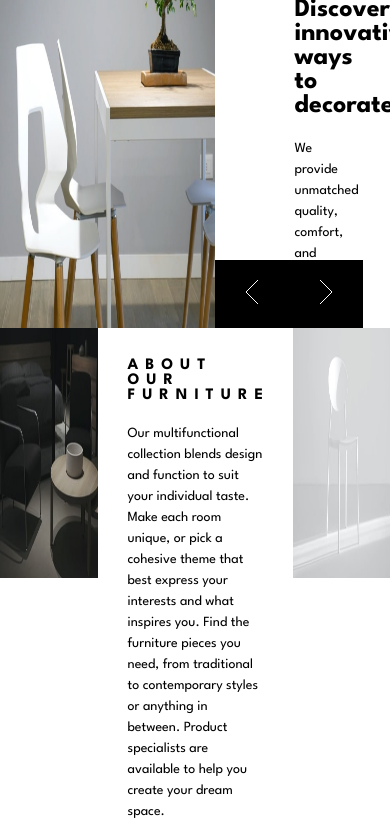
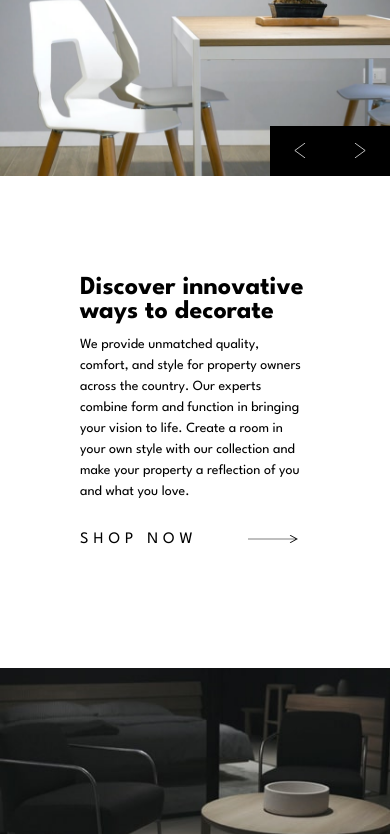
Before and after one commit to mitkokazakov/Room-Homepage, a website: page index.html in a window 390 px wide. Shown: the part 72-906 px from the top of the page. Drawn offline with nearby package versions, Linux system fonts and the light colour scheme.

Commit message:
Style the entire app for mobile

```diff
--- a/index.html
+++ b/index.html
@@ -63,10 +63,10 @@
 
                 <p class="upper-right-text">
                   We provide unmatched quality, comfort, and style for property
-                  owners across the country. Our experts combine form and function
-                  in bringing your vision to life. Create a room in your own style
-                  with our collection and make your property a reflection of you and
-                  what you love.
+                  owners across the country. Our experts combine form and
+                  function in bringing your vision to life. Create a room in
+                  your own style with our collection and make your property a
+                  reflection of you and what you love.
                 </p>
 
                 <div class="upper-right-btn">
@@ -77,15 +77,15 @@
 
               <div class="swiper-slide upper-right-content">
                 <h1 class="upper-right-title">
-                  Discover innovative ways to decorate2
+                  We are available all across the globe
                 </h1>
 
                 <p class="upper-right-text">
-                  We provide unmatched quality, comfort, and style for property
-                  owners across the country. Our experts combine form and function
-                  in bringing your vision to life. Create a room in your own style
-                  with our collection and make your property a reflection of you and
-                  what you love.
+                  With stores all over the world, it's easy for you to find
+                  furniture for your home or place of business. Locally, we’re
+                  in most major cities throughout the country. Find the branch
+                  nearest you using our store locator. Any questions? Don't
+                  hesitate to contact us today.
                 </p>
 
                 <div class="upper-right-btn">
@@ -96,15 +96,15 @@
 
               <div class="swiper-slide upper-right-content">
                 <h1 class="upper-right-title">
-                  Discover innovative ways to decorate3
+                  Manufactured with the best materials
                 </h1>
 
                 <p class="upper-right-text">
-                  We provide unmatched quality, comfort, and style for property
-                  owners across the country. Our experts combine form and function
-                  in bringing your vision to life. Create a room in your own style
-                  with our collection and make your property a reflection of you and
-                  what you love.
+                  Our modern furniture store provide a high level of quality.
+                  Our company has invested in advanced technology to ensure that
+                  every product is made as perfect and as consistent as
+                  possible. With three decades of experience in this industry,
+                  we understand what customers want for their home and office.
                 </p>
 
                 <div class="upper-right-btn">
@@ -112,9 +112,7 @@
                   <img src="./images/icon-arrow.svg" alt="arrow" />
                 </div>
               </div>
-
             </div>
-
           </div>
 
           <div class="arrows">
--- a/style.css
+++ b/style.css
@@ -1,18 +1,17 @@
+@import url("https://fonts.googleapis.com/css2?family=League+Spartan:wght@100..900&family=Nunito+Sans:ital,opsz,wght@0,6..12,200..1000;1,6..12,200..1000&display=swap");
 
-@import url('https://fonts.googleapis.com/css2?family=League+Spartan:wght@100..900&family=Nunito+Sans:ital,opsz,wght@0,6..12,200..1000;1,6..12,200..1000&display=swap');
-
-*{
+* {
   margin: 0;
   padding: 0;
   box-sizing: border-box;
 }
 
-body{
+body {
   min-height: 100vh;
   font-family: "League Spartan", serif;
 }
 
-.container{
+.container {
   min-height: 100vh;
   width: 100%;
   max-width: 1440px;
@@ -21,20 +20,19 @@ body{
   flex-direction: column;
 }
 
-.upper{
+.upper {
   width: 100%;
   height: 600px;
   display: flex;
-
 }
 
-.upper-left{
+.upper-left {
   width: 60%;
   position: relative;
   overflow: hidden;
 }
 
-.navigation{
+.navigation {
   position: absolute;
   top: 30px;
   left: 50px;
@@ -43,30 +41,30 @@ body{
   align-items: center;
   gap: 60px;
   color: white;
+  z-index: 10;
   /* font-weight: bold; */
 }
 
-.navigation-title{
+.navigation-title {
   font-size: 28px;
 }
 
-.navigation div{
+.navigation div {
   display: flex;
   justify-content: center;
   align-items: center;
   gap: 18px;
 }
 
-.nav-btns{
+.nav-btns {
   cursor: pointer;
   position: relative;
   font-size: 20px;
   /* transition: all 1000ms linear; */
 }
 
-
-.nav-btns::after{
-    content: '';
+.nav-btns::after {
+  content: "";
   position: absolute;
   left: 0;
   bottom: -3px;
@@ -76,12 +74,12 @@ body{
   transition: all 200ms linear;
 }
 
-.nav-btns:hover::after{
+.nav-btns:hover::after {
   width: 100%;
   height: 2px;
 }
 
-.swiper{
+.swiper {
   width: 100%;
   height: 100%;
   display: flex;
@@ -90,12 +88,12 @@ body{
   overflow: hidden;
 }
 
-.swiper-slide{
+.swiper-slide {
   min-width: 100%;
   height: 100%;
 }
 
-.upper-right{
+.upper-right {
   position: relative;
   width: 40%;
   display: flex;
@@ -107,22 +105,21 @@ body{
     padding-bottom: 80px; */
 }
 
-.upper-right-content{
+.upper-right-content {
   padding: 100px 80px 0px 80px;
-
 }
 
-.upper-right-title{
+.upper-right-title {
   font-size: 40px;
   margin-bottom: 20px;
 }
 
-.upper-right-text{
+.upper-right-text {
   line-height: 21px;
   margin-bottom: 30px;
 }
 
-.upper-right-btn{
+.upper-right-btn {
   width: 100%;
   display: flex;
   justify-content: start;
@@ -130,16 +127,16 @@ body{
   gap: 50px;
 }
 
-.upper-right-btn p{
+.upper-right-btn p {
   letter-spacing: 10px;
 }
 
-.upper-right-btn img{
+.upper-right-btn img {
   width: 70px;
   height: 15px;
 }
 
-.arrows{
+.arrows {
   position: absolute;
   bottom: 0;
   left: 0;
@@ -151,141 +148,215 @@ body{
   z-index: 10;
 }
 
-.left-arrow-container, .right-arrow-container{
+.left-arrow-container,
+.right-arrow-container {
   width: 50%;
   padding: 30px 30px;
   cursor: pointer;
 }
 
-.left-arrow-container:hover, .right-arrow-container:hover{
+.left-arrow-container:hover,
+.right-arrow-container:hover {
   background-color: gray;
 }
 
-.left-arrow, .right-arrow{
-
+.left-arrow,
+.right-arrow {
   width: 100%;
 }
 
-.bottom{
+.bottom {
   display: flex;
   width: 100%;
   height: calc(100vh - 600px);
 }
 
-.bottom-left, .bottom-right{
+.bottom-left,
+.bottom-right {
   width: 30%;
 }
 
-.bottom-left img, .bottom-right img{
+.bottom-left img,
+.bottom-right img {
   width: 100%;
   height: 100%;
 }
 
-.bottom-midd{
+.bottom-midd {
   width: 40%;
   padding-inline: 50px;
   padding-block: 100px;
 }
 
-.bottom-midd h1{
+.bottom-midd h1 {
   font-size: 22px;
   font-weight: bold;
   margin-bottom: 20px;
   letter-spacing: 7px;
 }
 
-.bottom-midd p{
+.bottom-midd p {
   line-height: 22px;
 }
 
-
-    @media screen and (max-width: 1280px){
-
-        .upper{
+@media screen and (max-width: 1280px) {
+  .upper {
     height: 400px;
   }
 
-        .upper-left{
+  .upper-left {
     width: 55%;
   }
 
-        .upper-right{
+  .upper-right {
     width: 45%;
     /* padding: 60px 80px; */
   }
 
-        .upper-right-content{
+  .upper-right-content {
     padding: 70px 80px 0px 80px;
-
   }
 
-        .upper-right-title{
+  .upper-right-title {
     font-size: 34px;
   }
 
-        .left-arrow-container, .right-arrow-container{
+  .left-arrow-container,
+  .right-arrow-container {
     width: 50%;
     padding: 20px 30px;
     cursor: pointer;
   }
 
-        .bottom{
+  .bottom {
     height: 300px;
   }
 
-        .bottom-midd{
+  .bottom-midd {
     padding: 50px 50px;
   }
 
-        .bottom-midd h1{
+  .bottom-midd h1 {
     font-size: 24px;
     margin-bottom: 20px;
-
   }
 }
 
-    @media screen and (max-width: 1024px){
-
-
-        .upper-right-title{
+@media screen and (max-width: 1024px) {
+  .upper-right-title {
     font-size: 26px;
+    margin-bottom: 10px;
   }
 
-        .upper-right-text{
+  .upper-right-text {
     font-size: 14px;
+    margin-bottom: 15px;
   }
 
-        .upper-right-btn p{
+  .upper-right-btn p {
     letter-spacing: 5px;
   }
 
-        .upper-right-btn img{
+  .upper-right-btn img {
     width: 50px;
     height: 8px;
   }
 
-        .left-arrow-container, .right-arrow-container{
+  .left-arrow-container,
+  .right-arrow-container {
     width: 50%;
     padding: 20px 30px;
     cursor: pointer;
   }
 
-        .bottom{
+  .bottom {
     height: 250px;
   }
 
-        .bottom-midd{
+  .bottom-midd {
     width: 50%;
     padding: 30px 30px 10px 30px;
   }
 
-        .bottom-midd h1{
+  .bottom-midd h1 {
     font-size: 16px;
-
   }
 
-        .bottom-midd p{
+  .bottom-midd p {
     font-size: 14px;
     line-height: 21px;
   }
 }
+
+@media screen and (max-width: 860px) {
+  .upper-right-content {
+    padding: 50px 60px 0px 60px;
+  }
+
+  .left-arrow-container,
+  .right-arrow-container {
+    width: 50%;
+    padding: 15px 30px;
+    cursor: pointer;
+  }
+}
+
+@media screen and (max-width: 780px) {
+  .upper {
+    height: auto;
+    flex-direction: column;
+  }
+
+  .upper-left,
+  .upper-right {
+    width: 100%;
+    height: auto;
+  }
+
+  .upper-right-content {
+    padding: 100px 80px;
+  }
+
+  .upper-right-text {
+    margin-bottom: 30px;
+  }
+
+  .arrows {
+    left: 100%;
+    top: 0;
+    width: 120px;
+    height: 50px;
+    transform: translateX(-100%) translateY(-100%);
+  }
+
+  .left-arrow-container,
+  .right-arrow-container {
+    width: 50%;
+    height: 100%;
+    display: flex;
+    justify-content: center;
+    align-items: center;
+    padding: 0;
+  }
+
+  .left-arrow, .right-arrow{
+    width: 20%;
+    height: 30%;
+  }
+
+  .bottom {
+    height: auto;
+    flex-direction: column;
+  }
+
+  .bottom-left,
+  .bottom-midd,
+  .bottom-right {
+    width: 100%;
+  }
+
+  .bottom-midd {
+    padding-inline: 50px;
+    padding-block: 80px;
+  }
+}
```
Lines whose indentation alone changed are shown as unchanged.
